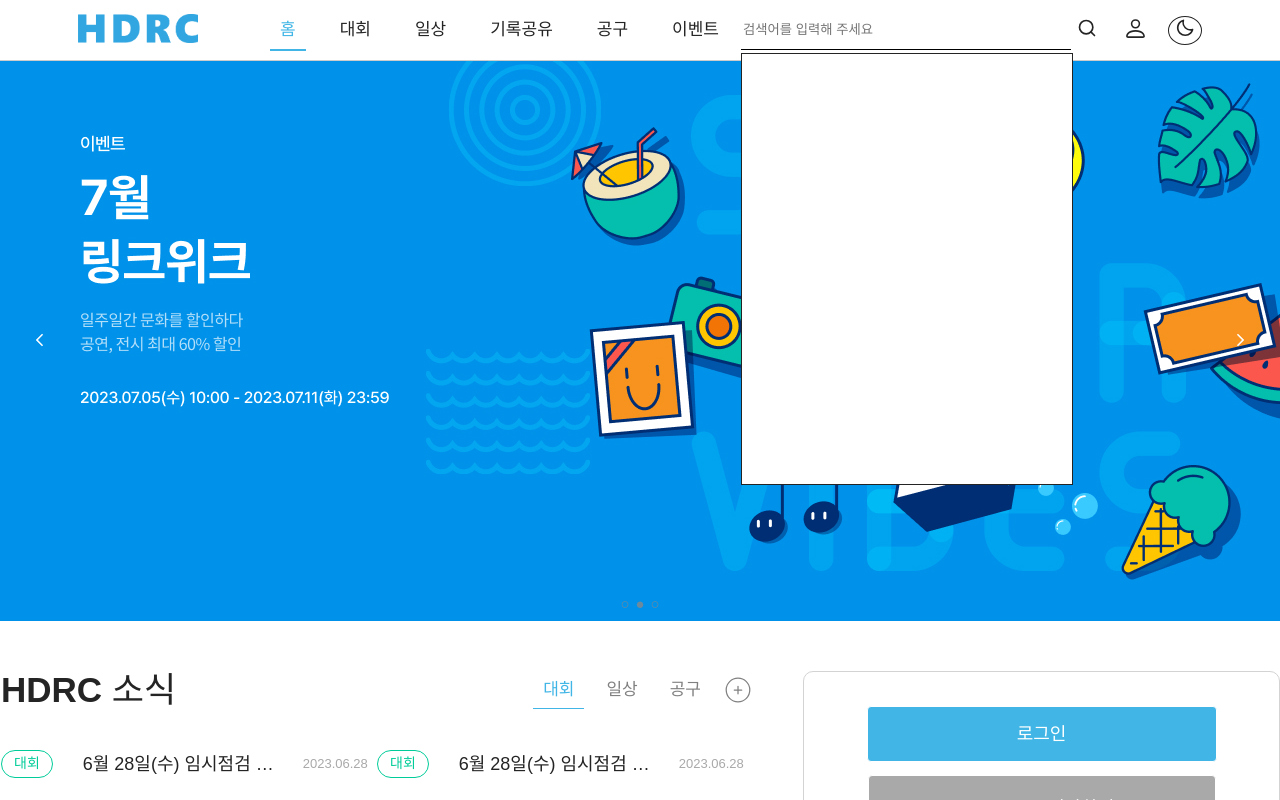
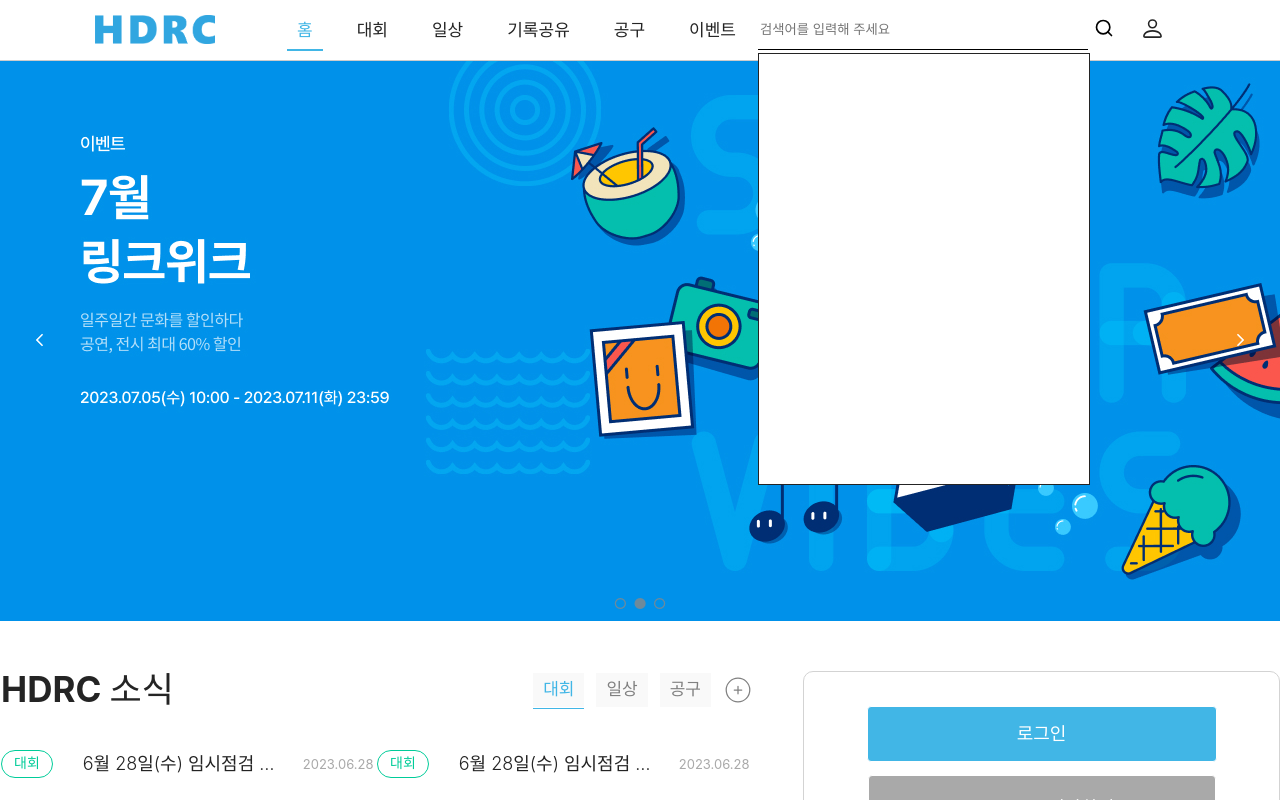
Before and after one commit to leesh2985/Portfolio00, a React (Vite) app: page / in a window 1280 px wide. Shown: the top 800 px of the page. Built offline with nearby package versions, Linux system fonts and the light colour scheme.

Commit message:
다크모드 제거

```diff
--- a/src/MainLayout.tsx
+++ b/src/MainLayout.tsx
@@ -1,28 +1,14 @@
 import Header from './header/Header';
 import Footer from './Footer';
-import { ThemeProvider } from 'styled-components';
-import GlobalStyle from './style/GlobalStyle';
-import { useState } from 'react';
-import { darkTheme, lightTheme } from './style/theme';
+
 import { Outlet } from 'react-router-dom';
 
 export default function MainLayout() {
-  const [theme, setTheme] = useState('light');
-
-  const toggleTheme = () => {
-    if (theme === 'light') {
-      setTheme('dark');
-    } else {
-      setTheme('light');
-    }
-  };
-
   return (
-    <ThemeProvider theme={theme === 'light' ? lightTheme : darkTheme}>
-      <GlobalStyle theme={theme === 'light' ? lightTheme : darkTheme} />
-      <Header toggleTheme={toggleTheme} theme={theme} />
+    <>
+      <Header theme={''} />
       <Outlet />
       <Footer />
-    </ThemeProvider>
+    </>
   );
 }
--- a/src/header/Header.tsx
+++ b/src/header/Header.tsx
@@ -6,7 +6,7 @@ import { BsPerson } from 'react-icons/bs';
 import { Link } from 'react-router-dom';
 
 interface HeaderProps {
-  toggleTheme: () => void;
+  // toggleTheme: () => void;
   theme: string;
 }
 
@@ -14,7 +14,7 @@ interface NavItemLinkProps {
   $isActive: boolean;
 }
 
-export default function Header({ toggleTheme, theme }: HeaderProps) {
+export default function Header({ theme }: HeaderProps) {
   const [activeTab, setActiveTab] = useState('home');
 
   const handleTabClick = (tabName: string) => {
@@ -63,7 +63,7 @@ export default function Header({ toggleTheme, theme }: HeaderProps) {
         <MyPageLink to="home/my-page">
           <BsPerson />
         </MyPageLink>
-        <ModeBtn toggleTheme={toggleTheme} />
+        {/* <ModeBtn toggleTheme={toggleTheme} /> */}
       </Gnb>
     </GnbContainer>
   );
```
